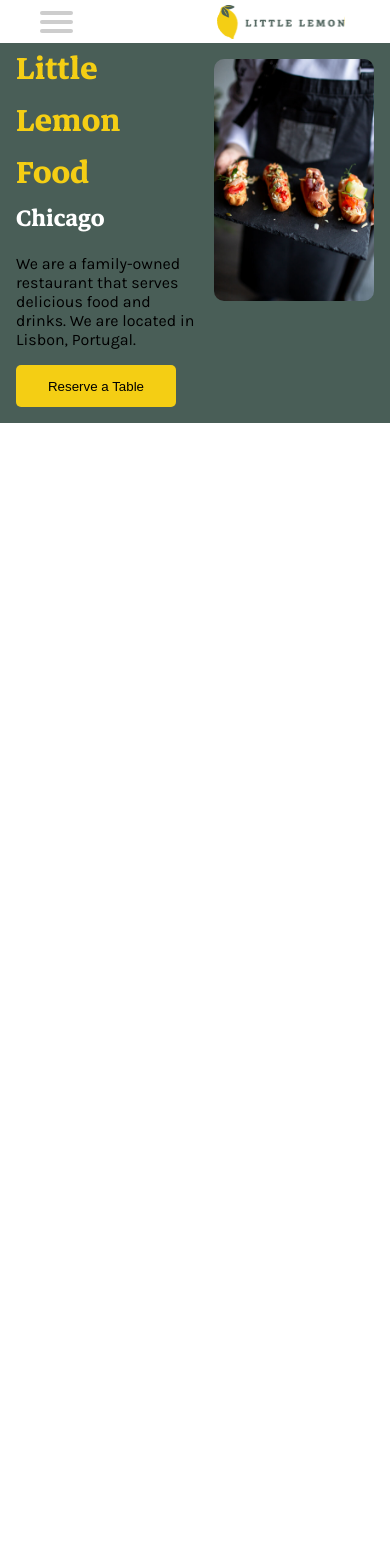
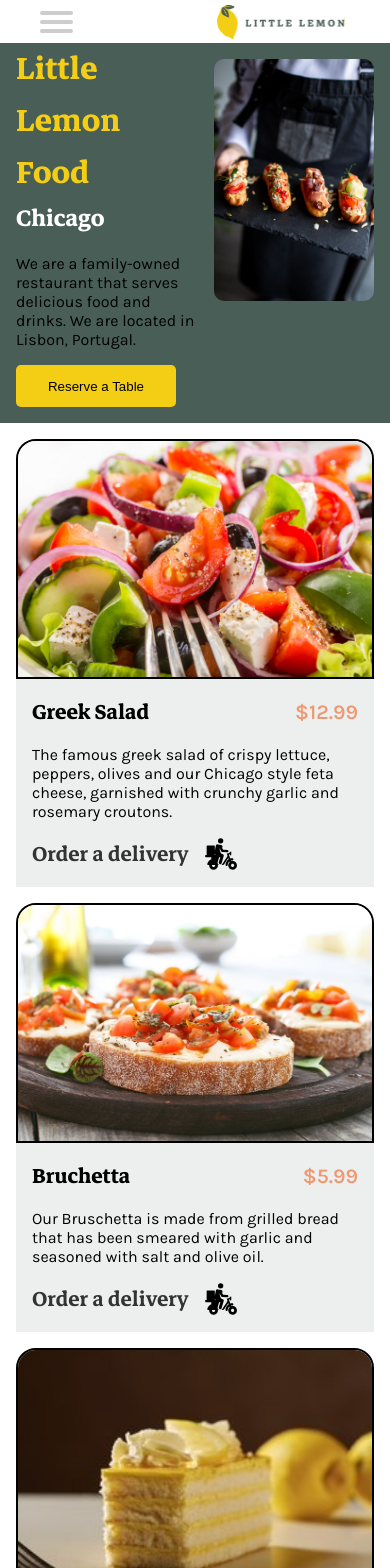
Before and after one commit to deliomesquita/lemon-app, a React (Create React App) app: page / in a window 390 px wide. Shown: the top 1568 px of the page. Before the commit the page ends 844 px from the top, so only its background shows below. Built offline with nearby package versions, Linux system fonts and the light colour scheme; a web font is replaced by a local one.

Commit message:
Created cards component for main-specials-container. Mobile Done

```diff
--- /dev/null
+++ b/src/components/Cards.jsx
@@ -0,0 +1,50 @@
+import "../styles/Cards.css";
+
+function Cards() {
+  return (
+    <div className="cards-container">
+      <div className="card">
+        <img className="card-image" src="../images/greeksalad.jpg" alt="Greek Salad" />
+        <div className="text-container">
+            <div className="card-info">
+                <h3>Greek Salad</h3> <span>$12.99</span>
+            </div>
+            <p>The famous greek salad of crispy lettuce, peppers, olives and our Chicago style feta cheese, garnished with crunchy garlic and rosemary croutons. </p>
+            <div className="order-delivery-container">
+                <a href="">Order a delivery</a>
+                <img src="../images/motorcycle.svg" alt="" />
+            </div>
+        </div>
+      </div>
+      <div className="card">
+        <img className="card-image" src="../images/bruchetta.jpg" alt="Bruchetta" />
+        <div className="text-container">
+            <div className="card-info">
+                <h3>Bruchetta</h3> <span>$5.99</span>
+            </div>
+            <p>Our Bruschetta is made from grilled bread that has been smeared with garlic and seasoned with salt and olive oil. </p>
+            <div className="order-delivery-container">
+                <a href="">Order a delivery</a>
+                <img src="../images/motorcycle.svg" alt="" />
+            </div>
+        </div>
+      </div>
+      <div className="card">
+        <img className="card-image" src="../images/lemondesert.jpg" alt="Lemon Desert" />
+        <div className="text-container">
+            <div className="card-info">
+                <h3>Lemon Desert</h3> <span>$5.00</span>
+            </div>
+            <p>This comes straight from grandma’s recipe book, every last ingredient has been sourced and is as authentic as can be imagined.</p>
+            <div className="order-delivery-container">
+                <a href="">Order a delivery</a>
+                <img src="../images/motorcycle.svg" alt="" />
+            </div>
+        </div>
+      </div>
+
+
+    </div>
+    )
+};
+export default Cards;
--- a/src/components/Main.jsx
+++ b/src/components/Main.jsx
@@ -1,4 +1,5 @@
 import "../styles/Main.css";
+import Cards from "./Cards";
 
 function Main() {
   return (
@@ -19,19 +20,11 @@ function Main() {
           </div>
 
       </section>
-      {/* <section className="main-specials-section">
+      <section className="main-specials-section">
         <div className="main-specials-container">
-          <div className="main-specials-top-block">
-            <h2>Specials</h2>
-            <button className="main-specials-button">Online Menu</button>
-          </div>
-          <div className="main-specials-cards-container">
-            <div className="main-specials-card"></div>
-            <div className="main-specials-card"></div>
-            <div className="main-specials-card"></div>
-          </div>
+          <Cards />
         </div>
-      </section> */}
+      </section>
     </main>
   );
 }
--- a/src/index.css
+++ b/src/index.css
@@ -18,6 +18,11 @@ body {
 }
 h1, h2, h3, h4, h5, h6 {
   font-family: 'markazi', sans-serif;
+  margin: 0;
+}
+
+a {
+  font-family: 'markazi', sans-serif;
 }
 
 code {
--- /dev/null
+++ b/src/styles/Cards.css
@@ -0,0 +1,60 @@
+.cards-container {
+    display: flex;
+    justify-content: center;
+    flex-wrap: wrap;
+    gap: 1rem;
+    width: 100%;
+    margin: 1rem 0;
+}
+.card {
+    display: flex;
+    justify-content: center;
+    flex-wrap: wrap;
+    width: calc(100% - 2rem);
+    background-color: #EDEFEE;
+    border-top-right-radius: 20px;
+    border-top-left-radius: 20px;
+
+}
+.card-image {
+    width: 100%;
+    object-fit: cover;
+    border-top-right-radius: 20px;
+    border-top-left-radius: 20px;
+    border: 2px solid black;
+    box-sizing: border-box;
+}
+.text-container {
+    padding: 1rem;
+}
+.card-info {
+    display: flex;
+    justify-content: space-between;
+    align-items: center;
+    width: 100%;
+}
+.card-info span {
+    color: #EE9972;
+    font-weight: 600;
+    font-size: 1.3rem;
+}
+.order-delivery-container {
+    display: flex;
+    justify-content: flex-start;
+    gap: 1rem;
+}
+.order-delivery-container a {
+    align-self: center;
+}
+.order-delivery-container img {
+    width: 2rem;
+}
+.card-info h3 {
+    font-size: 1.8rem;
+}
+a {
+    text-decoration: none;
+    color: #333333;
+    font-size: 1.8rem;
+    font-weight: 600;
+}
--- a/src/styles/Main.css
+++ b/src/styles/Main.css
@@ -50,11 +50,6 @@
 
 /*main-specials-section*/
 .main-specials-section {
-    padding: 0 18em;
+    display: flex;
+    justify-content: center;
 }
-.main-specials-top-block {
-    display: flex;
-    justify-content: space-between;
-    margin: 0 auto;
-    padding: 1em 0;
-}
```
Also changed, not shown: public/images/lemondesert.jpg (renamed from public/images/lemondessert.jpg), public/images/motorcycle.svg (added).
